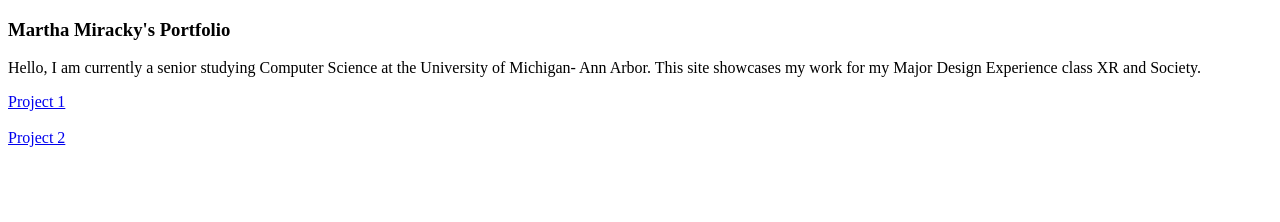
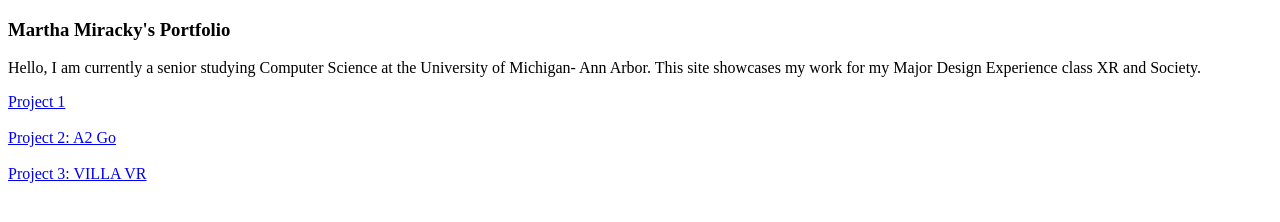
Before and after one commit to mmiracky/mmiracky.github.io, a plain HTML site: page index.html in a window 1280 px wide. Drawn offline with Linux system fonts and the light colour scheme.

Commit message:
Update index.html

```diff
--- a/index.html
+++ b/index.html
@@ -14,7 +14,8 @@
             <p>Hello, I am currently a senior studying Computer Science at the University of Michigan- Ann Arbor. This site showcases my work for my Major Design Experience class XR and Society.</p>
             <nav>
                 <a href="./project1.html">Project 1</a><br></br>
-                <a href="./project2.html">Project 2</a>
+                <a href="./project2.html">Project 2: A2 Go</a><br></br>
+                <a href="https://vrlanguagerpg.github.io/StudioEight/">Project 3: VILLA VR</a>
             </nav>
         </header>
 
```
